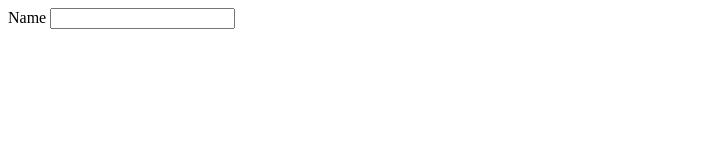
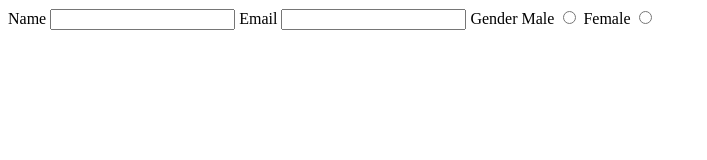
Before and after one commit to acciojob/signup-form-car-nisha123-hash, a website: page main.html in a window 1280 px wide. Shown: the whole page, without its empty margins (0-707 px from the left). Drawn offline with Linux system fonts and the light colour scheme.

Commit message:
created a submission

```diff
--- a/main.html
+++ b/main.html
@@ -9,7 +9,14 @@
 <body>
 	<form>
 		<label for="name">Name</label>
-		<input type="text" id="name">
+		<input type="text" id="name" required>
+		<label for="mail">Email</label>
+		<input type="email" id="mail" required>
+		<label for="gender">Gender</label>
+		<label for="male">Male</label>
+		<input type="radio" name="gender" required>
+		<label for="female">Female</label>
+		<input type="radio" name="gender" required>
 	</form>
 	<!-- the entire body must be written by student -->
     <script type="text/javascript" src="./script.js">
```
